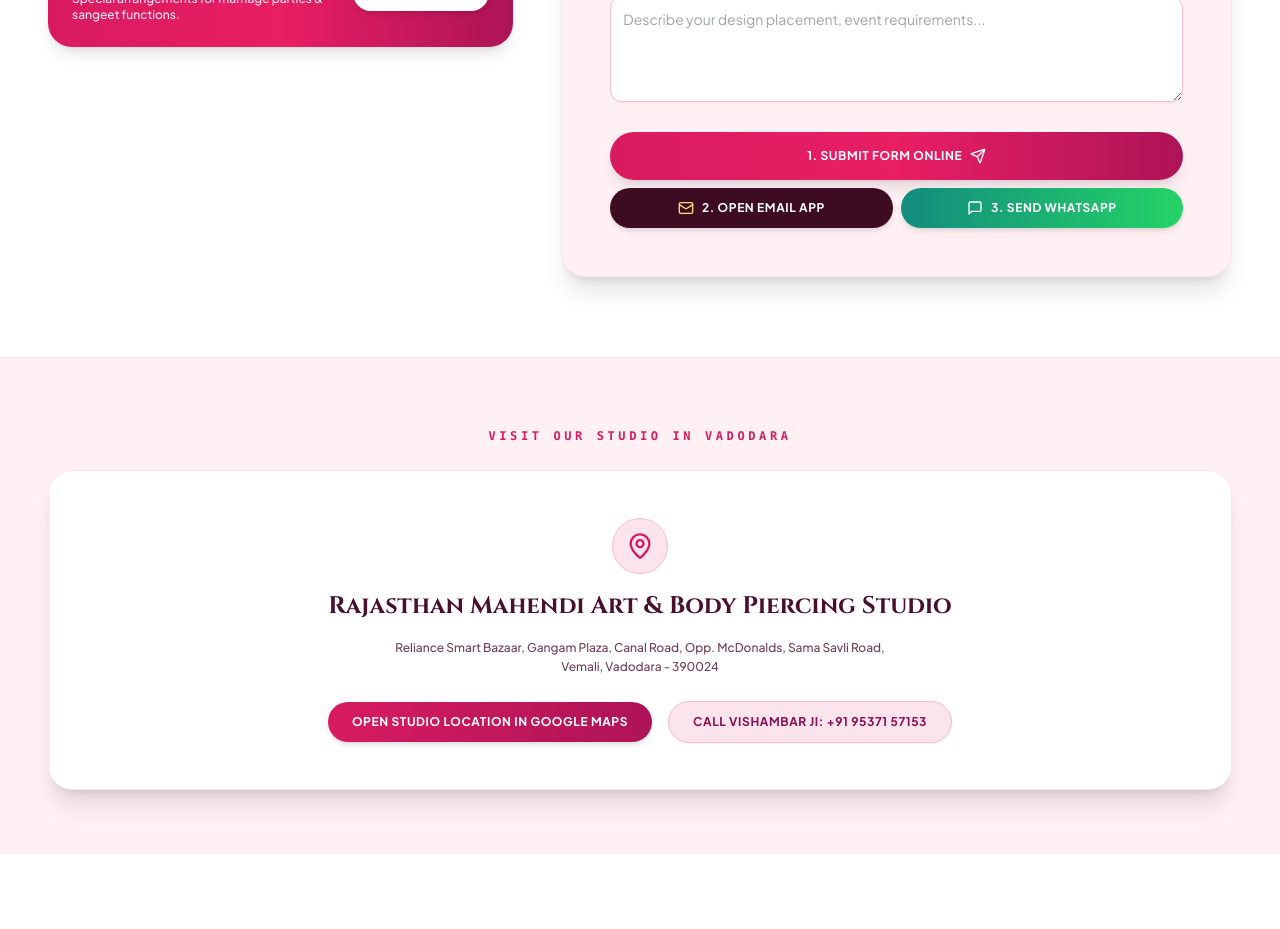
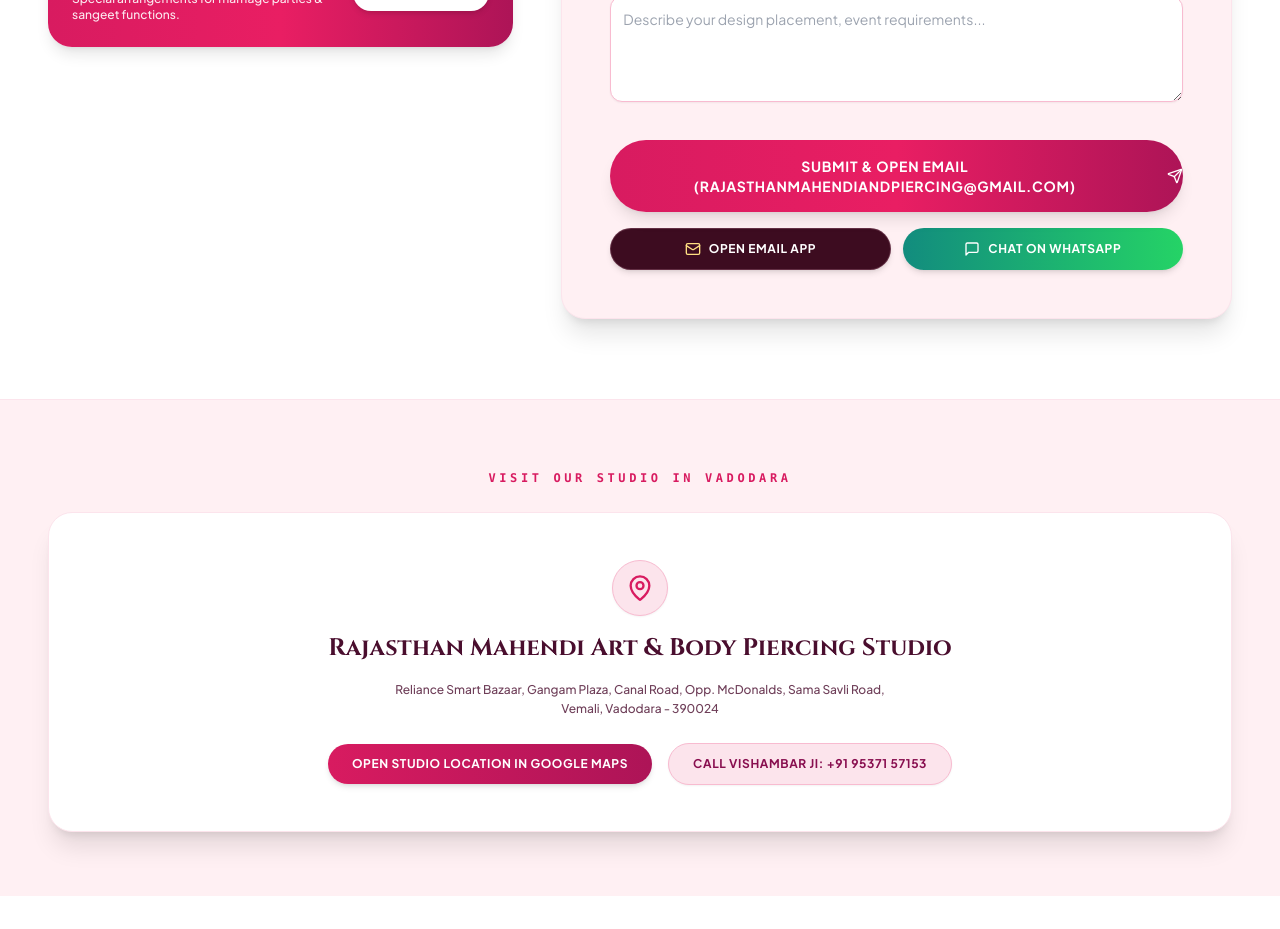
Before and after one commit to tejaskpaisoftware-debug/Rajasthan-Mahendi, a Next.js app: page /contact in a window 1280 px wide. Shown: the part 980-1909 px from the top of the page. Built offline with nearby package versions, Linux system fonts and the light colour scheme.

Commit message:
fix(contact): eliminate 500 error API route and optimize fail-proof mailto & WhatsApp buttons

```diff
--- a/src/app/api/contact/route.ts
+++ /dev/null
@@ -1,30 +0,0 @@
-import { NextResponse } from 'next/server';
-
-export async function POST(request: Request) {
-  try {
-    const data = await request.json();
-
-    const recipientEmail = "rajasthanmahendiandpiercing@gmail.com";
-
-    // Forward form data to FormSubmit server-side (bypasses browser CORS & ad-blockers)
-    const response = await fetch(`https://formsubmit.co/ajax/${recipientEmail}`, {
-      method: "POST",
-      headers: {
-        "Content-Type": "application/json",
-        "Accept": "application/json"
-      },
-      body: JSON.stringify({
-        _subject: data._subject || `New Inquiry for Rajasthan Mahendi Art`,
-        _captcha: "false",
-        ...data
-      })
-    });
-
-    const result = await response.json();
-
-    return NextResponse.json({ success: true, result });
-  } catch (error: any) {
-    console.error("API contact error:", error);
-    return NextResponse.json({ success: false, error: error.message }, { status: 500 });
-  }
-}
--- a/src/app/contact/page.tsx
+++ b/src/app/contact/page.tsx
@@ -256,64 +256,73 @@ export default function ContactPage() {
                   />
                 </div>
 
-                <div className="space-y-2">
+                <div className="space-y-3 pt-2">
                   <button
                     type="submit"
-                    className="w-full py-4 rounded-full bg-gradient-to-r from-[#D81B60] via-[#E91E63] to-[#AD1457] hover:from-[#AD1457] hover:to-[#880E4F] text-white font-bold text-xs uppercase tracking-wider transition-all duration-300 flex items-center justify-center gap-2 shadow-lg"
+                    className="w-full py-4 rounded-full bg-gradient-to-r from-[#D81B60] via-[#E91E63] to-[#AD1457] hover:from-[#AD1457] hover:to-[#880E4F] text-white font-bold text-xs sm:text-sm uppercase tracking-wider transition-all duration-300 flex items-center justify-center gap-2 shadow-lg hover:shadow-xl transform active:scale-98"
                   >
-                    <span>1. Submit Form Online</span>
+                    <span>Submit & Open Email (rajasthanmahendiandpiercing@gmail.com)</span>
                     <Send className="w-4 h-4" />
                   </button>
 
-                  <div className="grid grid-cols-1 sm:grid-cols-2 gap-2">
+                  <div className="grid grid-cols-1 sm:grid-cols-2 gap-3 pt-1">
                     <a
-                      href={`mailto:rajasthanmahendiandpiercing@gmail.com?subject=${encodeURIComponent(`Inquiry from ${formData.name || 'Customer'}`)}&body=${encodeURIComponent(`Hello Vishambar Ji,\n\nI am contacting you from your website:\n\nName: ${formData.name}\nPhone: ${formData.phone}\nEmail: ${formData.email}\nService: ${formData.service}\nLocation: ${formData.location}\nDate: ${formData.date}\nNotes: ${formData.message}`)}`}
-                      className="py-3 px-3 rounded-full bg-[#3D0C20] hover:bg-[#5A1230] text-white font-bold text-xs uppercase tracking-wider flex items-center justify-center gap-2 shadow-md transition-all text-center"
+                      href={`mailto:rajasthanmahendiandpiercing@gmail.com?subject=${encodeURIComponent(`Inquiry from ${formData.name || 'Customer'}`)}&body=${encodeURIComponent(`Hello Vishambar Ji,\n\nI am contacting you from your website:\n\nName: ${formData.name || 'N/A'}\nPhone: ${formData.phone || 'N/A'}\nEmail: ${formData.email || 'N/A'}\nService: ${formData.service}\nLocation: ${formData.location}\nDate: ${formData.date || 'N/A'}\nNotes: ${formData.message || 'None'}`)}`}
+                      className="py-3 px-4 rounded-full bg-[#3D0C20] hover:bg-[#5A1230] text-white font-bold text-xs uppercase tracking-wider flex items-center justify-center gap-2 shadow-md transition-all text-center border border-[#F8BBD0]/20"
                     >
                       <Mail className="w-4 h-4 text-[#FFE082]" />
-                      <span>2. Open Email App</span>
+                      <span>Open Email App</span>
                     </a>
 
                     <a
                       href={`https://wa.me/919537157153?text=${encodeURIComponent(`Hello Vishambar Ji, I am submitting an inquiry:\n\n*Name:* ${formData.name || 'Customer'}\n*Phone:* ${formData.phone || 'N/A'}\n*Email:* ${formData.email || 'N/A'}\n*Service:* ${formData.service}\n*Location:* ${formData.location}\n*Date:* ${formData.date || 'N/A'}\n*Notes:* ${formData.message || 'None'}`)}`}
                       target="_blank"
                       rel="noopener noreferrer"
-                      className="py-3 px-3 rounded-full bg-gradient-to-r from-[#128C7E] to-[#25D366] text-white font-bold text-xs uppercase tracking-wider flex items-center justify-center gap-2 shadow-md hover:scale-105 transition-transform text-center"
+                      className="py-3 px-4 rounded-full bg-gradient-to-r from-[#128C7E] to-[#25D366] hover:from-[#0f776b] hover:to-[#20bd5a] text-white font-bold text-xs uppercase tracking-wider flex items-center justify-center gap-2 shadow-md hover:scale-102 transition-transform text-center"
                     >
                       <MessageSquare className="w-4 h-4 text-white" />
-                      <span>3. Send WhatsApp</span>
+                      <span>Chat on WhatsApp</span>
                     </a>
                   </div>
                 </div>
               </form>
             ) : (
-              <div className="py-12 text-center space-y-4">
+              <div className="py-12 text-center space-y-5">
                 <div className="w-16 h-16 rounded-full bg-[#FCE4EC] border border-[#F8BBD0] text-[#D81B60] flex items-center justify-center mx-auto shadow-md">
                   <CheckCircle2 className="w-8 h-8 text-[#D81B60]" />
                 </div>
                 <h3 className="font-serif-heading text-3xl font-bold text-[#4A0E2E]">
-                  Inquiry Submitted!
+                  Inquiry Ready & Pre-filled!
                 </h3>
-                <p className="text-xs text-[#4A0E2E]/80 max-w-sm mx-auto leading-relaxed font-medium">
-                  Your details have been submitted to <strong className="text-[#D81B60]">rajasthanmahendiandpiercing@gmail.com</strong>.
+                <p className="text-xs sm:text-sm text-[#4A0E2E]/80 max-w-md mx-auto leading-relaxed font-medium">
+                  Your inquiry details have been formatted for <strong className="text-[#D81B60]">rajasthanmahendiandpiercing@gmail.com</strong> and WhatsApp <strong className="text-[#128C7E]">+91 95371 57153</strong>.
                 </p>
 
-                <div className="pt-3 max-w-sm mx-auto flex flex-col gap-3">
+                <div className="pt-2 max-w-sm mx-auto flex flex-col gap-3">
                   <a
                     href={`https://wa.me/919537157153?text=${encodeURIComponent(`Hello Vishambar Ji, I submitted an inquiry on your website:\n\n*Name:* ${formData.name}\n*Phone:* ${formData.phone}\n*Email:* ${formData.email || 'N/A'}\n*Service:* ${formData.service}\n*Location:* ${formData.location}\n*Date:* ${formData.date || 'N/A'}\n*Notes:* ${formData.message || 'None'}`)}`}
                     target="_blank"
                     rel="noopener noreferrer"
                     className="w-full py-3.5 rounded-full bg-gradient-to-r from-[#128C7E] to-[#25D366] text-white font-bold text-xs uppercase tracking-wider flex items-center justify-center gap-2 shadow-lg hover:scale-105 transition-transform"
                   >
-                    <span>Send Message via WhatsApp</span>
-                    <Send className="w-4 h-4" />
+                    <MessageSquare className="w-4 h-4 text-white" />
+                    <span>Send via WhatsApp (+91 95371 57153)</span>
+                  </a>
+
+                  <a
+                    href={`mailto:rajasthanmahendiandpiercing@gmail.com?subject=${encodeURIComponent(`Inquiry from ${formData.name || 'Customer'}`)}&body=${encodeURIComponent(`Hello Vishambar Ji,\n\nName: ${formData.name}\nPhone: ${formData.phone}\nEmail: ${formData.email}\nService: ${formData.service}\nLocation: ${formData.location}\nDate: ${formData.date}\nNotes: ${formData.message}`)}`}
+                    className="w-full py-3.5 rounded-full bg-[#3D0C20] hover:bg-[#5A1230] text-white font-bold text-xs uppercase tracking-wider flex items-center justify-center gap-2 shadow-lg transition-colors"
+                  >
+                    <Mail className="w-4 h-4 text-[#FFE082]" />
+                    <span>Send via Email Client</span>
                   </a>
 
                   <button
+                    type="button"
                     onClick={() => setFormSubmitted(false)}
-                    className="w-full py-3 rounded-full bg-slate-100 hover:bg-slate-200 text-[#4A0E2E] font-bold text-xs uppercase tracking-wider transition-colors"
+                    className="w-full py-2.5 rounded-full bg-slate-100 hover:bg-slate-200 text-[#4A0E2E] font-bold text-xs uppercase tracking-wider transition-colors mt-2"
                   >
-                    Send Another Message
+                    Edit / Send Another Message
                   </button>
                 </div>
               </div>
--- a/src/components/BookingModal.tsx
+++ b/src/components/BookingModal.tsx
@@ -133,19 +133,19 @@ export default function BookingModal({ isOpen, onClose }: BookingModalProps) {
               </div>
             </div>
 
-            <div className="space-y-2 pt-2">
+            <div className="space-y-3 pt-2">
               <button
                 type="submit"
-                className="w-full py-3.5 rounded-full bg-gradient-to-r from-[#D81B60] via-[#E91E63] to-[#AD1457] hover:from-[#AD1457] hover:to-[#880E4F] text-white font-bold text-xs uppercase tracking-wider transition-all duration-300 flex items-center justify-center gap-2 shadow-md hover:shadow-lg"
+                className="w-full py-3.5 rounded-full bg-gradient-to-r from-[#D81B60] via-[#E91E63] to-[#AD1457] hover:from-[#AD1457] hover:to-[#880E4F] text-white font-bold text-xs uppercase tracking-wider transition-all duration-300 flex items-center justify-center gap-2 shadow-md hover:shadow-lg transform active:scale-98"
               >
-                <span>Send Booking Inquiry</span>
+                <span>Submit & Open Email (rajasthanmahendiandpiercing@gmail.com)</span>
                 <ArrowRight className="w-4 h-4" />
               </button>
 
               <div className="grid grid-cols-2 gap-2">
                 <a
                   href={mailtoUrl}
-                  className="py-3 px-3 rounded-full bg-[#3D0C20] hover:bg-[#5A1230] text-white font-bold text-[11px] uppercase tracking-wider flex items-center justify-center gap-1.5 shadow-md transition-all text-center"
+                  className="py-3 px-3 rounded-full bg-[#3D0C20] hover:bg-[#5A1230] text-white font-bold text-[11px] uppercase tracking-wider flex items-center justify-center gap-1.5 shadow-md transition-all text-center border border-[#F8BBD0]/20"
                 >
                   <Mail className="w-3.5 h-3.5 text-[#FFE082]" />
                   <span>Open Email App</span>
@@ -155,10 +155,10 @@ export default function BookingModal({ isOpen, onClose }: BookingModalProps) {
                   href={whatsappUrl}
                   target="_blank"
                   rel="noopener noreferrer"
-                  className="py-3 px-3 rounded-full bg-gradient-to-r from-[#128C7E] to-[#25D366] text-white font-bold text-[11px] uppercase tracking-wider flex items-center justify-center gap-1.5 shadow-md transition-all text-center"
+                  className="py-3 px-3 rounded-full bg-gradient-to-r from-[#128C7E] to-[#25D366] hover:from-[#0f776b] hover:to-[#20bd5a] text-white font-bold text-[11px] uppercase tracking-wider flex items-center justify-center gap-1.5 shadow-md transition-all text-center"
                 >
                   <MessageSquare className="w-3.5 h-3.5 text-white" />
-                  <span>Send WhatsApp</span>
+                  <span>Chat on WhatsApp</span>
                 </a>
               </div>
             </div>
```
